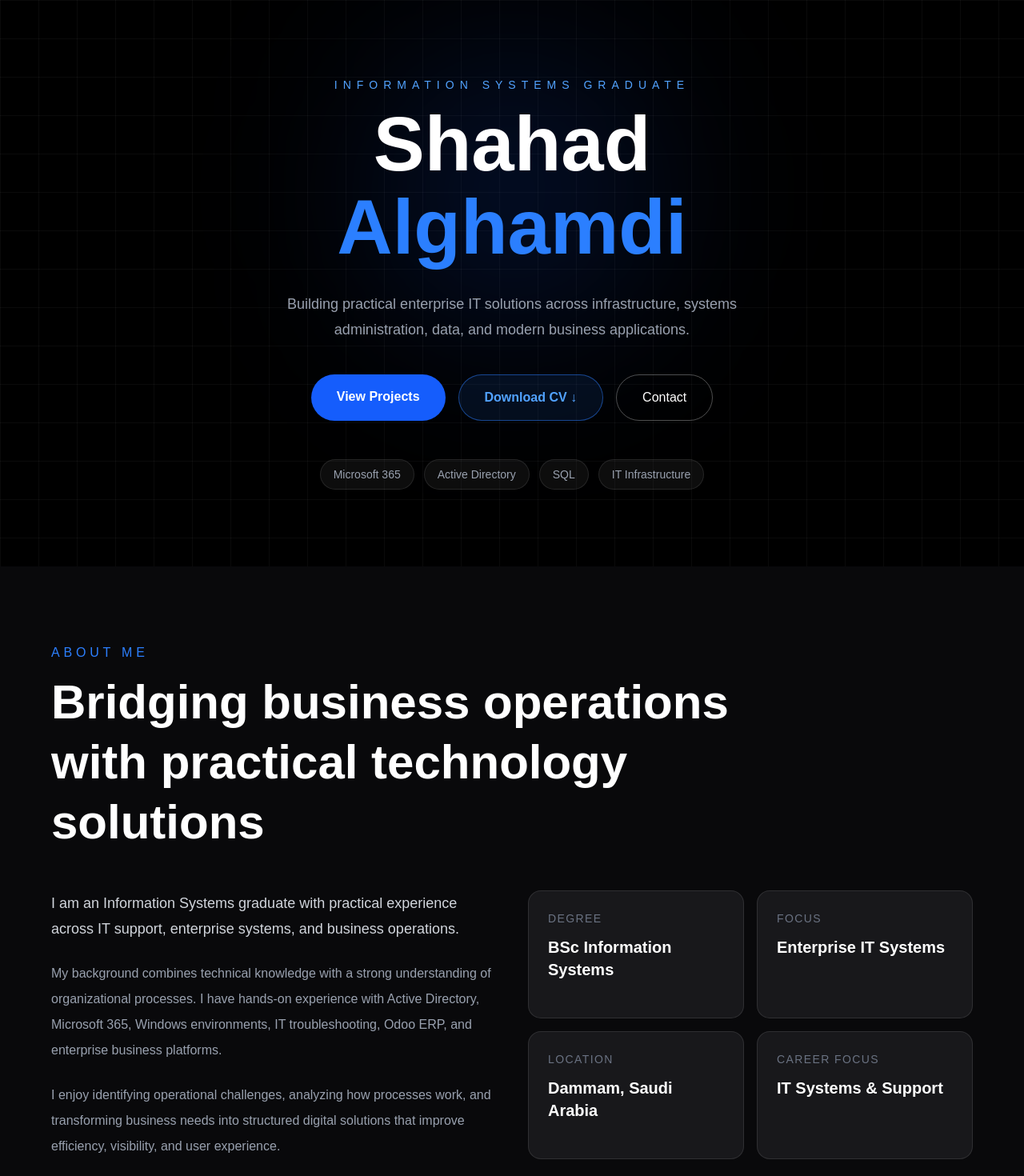
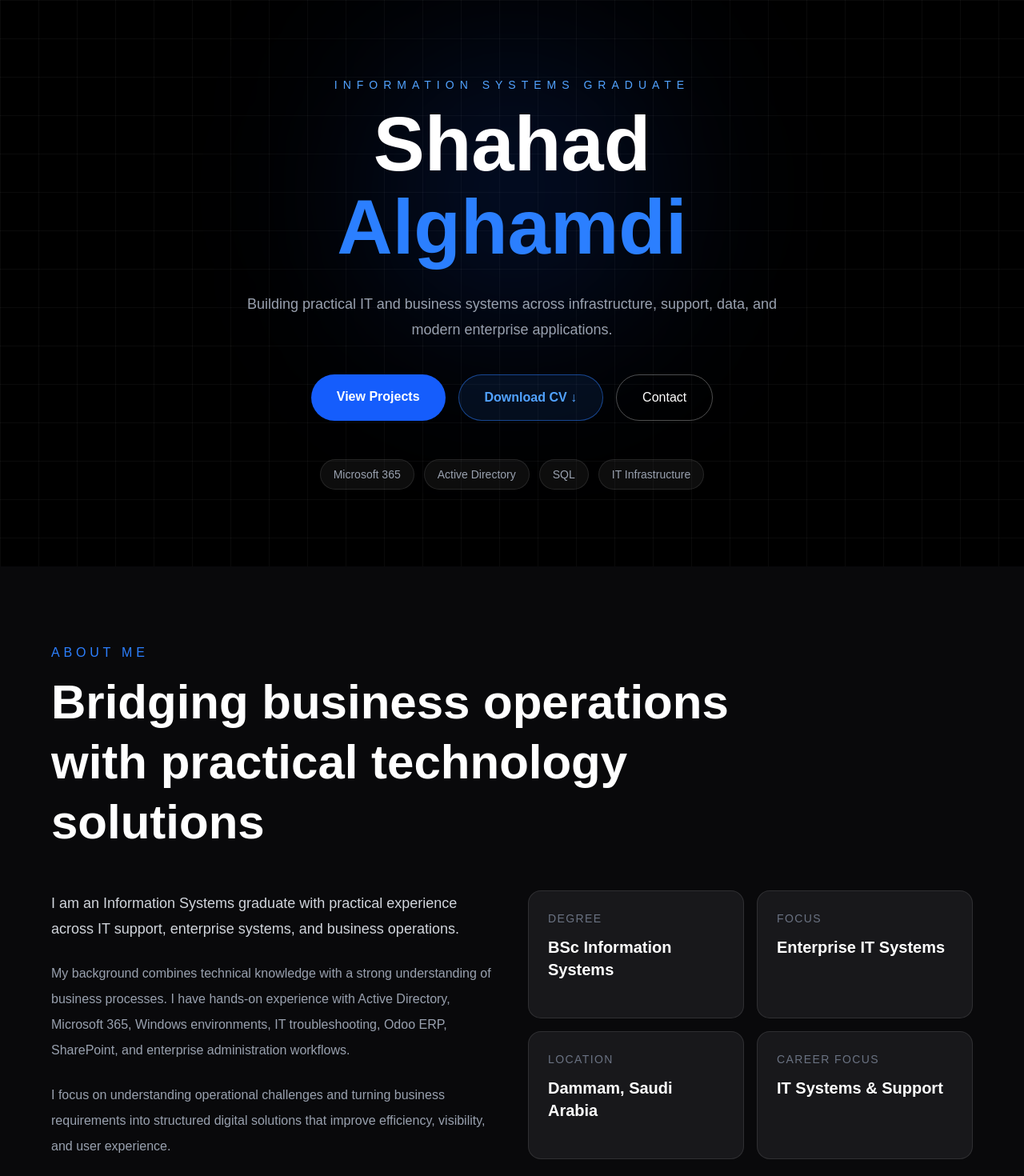
Before and after one commit to 1shahadalghamdi-cmyk/shahad-enterprise-it-system, a Next.js app: page / in a window 1280 px wide. Shown: the top 1470 px of the page at 80% size. Built offline with nearby package versions, Linux system fonts and the light colour scheme.

Commit message:
refine hero and about sections

```diff
--- a/app/components/About.tsx
+++ b/app/components/About.tsx
@@ -22,17 +22,16 @@ export default function About() {
 
             <p className="mt-6 leading-8 text-gray-400">
               My background combines technical knowledge with a strong
-              understanding of organizational processes. I have hands-on
-              experience with Active Directory, Microsoft 365, Windows
-              environments, IT troubleshooting, Odoo ERP, and enterprise
-              business platforms.
+              understanding of business processes. I have hands-on experience
+              with Active Directory, Microsoft 365, Windows environments,
+              IT troubleshooting, Odoo ERP, SharePoint, and enterprise
+              administration workflows.
             </p>
 
             <p className="mt-6 leading-8 text-gray-400">
-              I enjoy identifying operational challenges, analyzing how
-              processes work, and transforming business needs into structured
-              digital solutions that improve efficiency, visibility, and user
-              experience.
+              I focus on understanding operational challenges and turning
+              business requirements into structured digital solutions that
+              improve efficiency, visibility, and user experience.
             </p>
           </div>
 
--- a/app/components/Hero.tsx
+++ b/app/components/Hero.tsx
@@ -22,8 +22,8 @@ export default function Hero() {
         </h2>
 
         <p className="mx-auto mt-8 max-w-2xl text-lg leading-8 text-gray-400">
-          Building practical enterprise IT solutions across infrastructure,
-          systems administration, data, and modern business applications.
+          Building practical IT and business systems across infrastructure,
+          support, data, and modern enterprise applications.
         </p>
 
         <div className="mt-10 flex flex-wrap justify-center gap-4">
@@ -41,7 +41,6 @@ export default function Hero() {
           >
             Download CV ↓
           </a>
-
 
           <a
             href="#contact"
```
Lines whose indentation alone changed are shown as unchanged.
